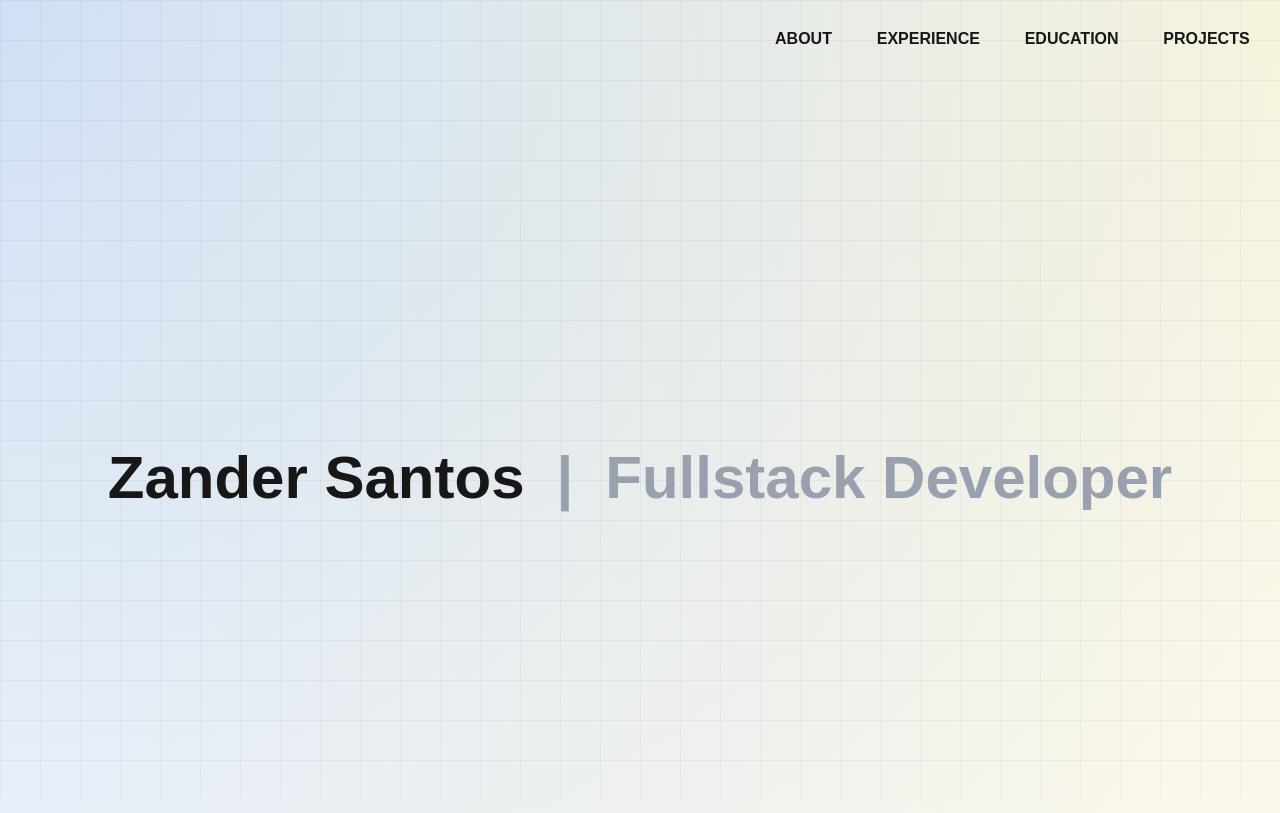
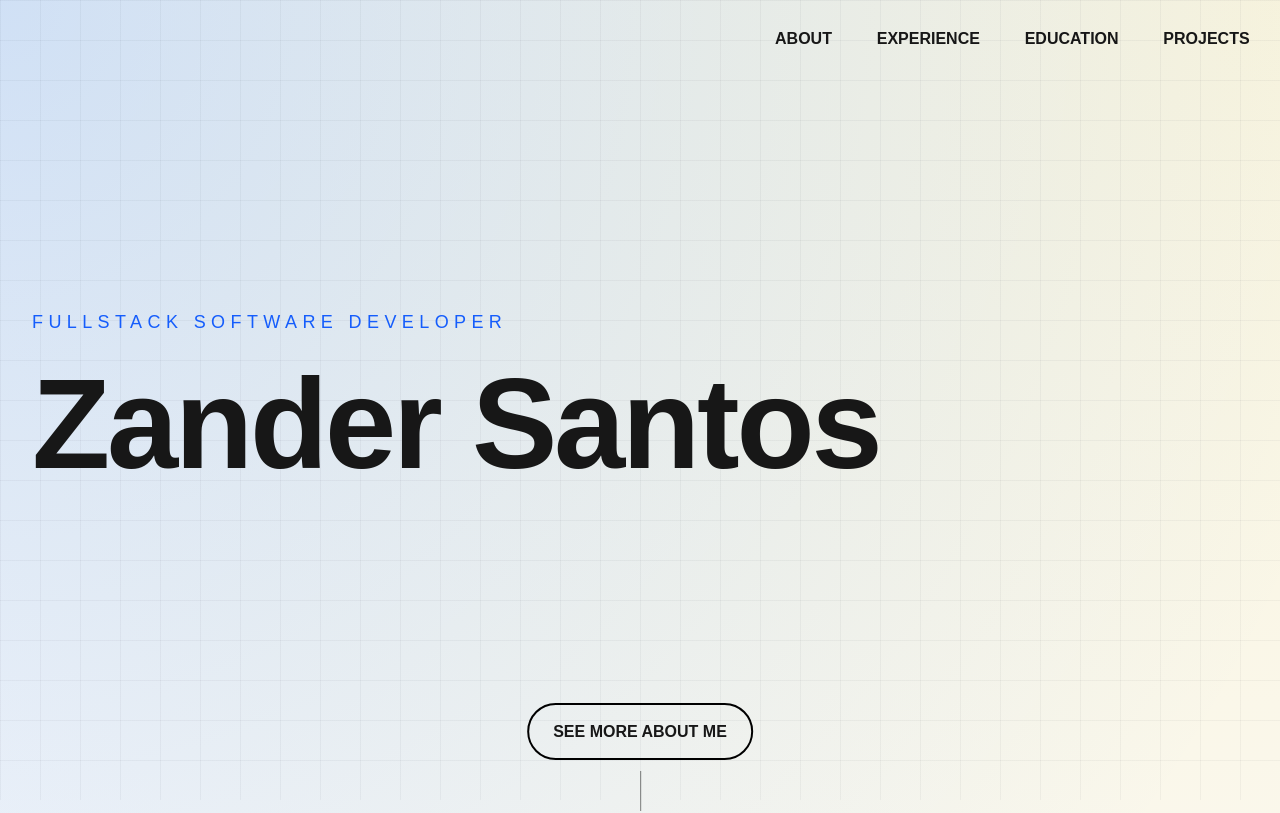
Before and after one commit to zandersantos/zander-santos-portfolio, a Next.js app in the folder zander-santos-portfolio/: page / in a window 1280 px wide. Shown: the top 813 px of the page. Built offline with nearby package versions, Linux system fonts and the light colour scheme.

Commit message:
Improved the Hero styling through the typography and positioning, and created a new scroll down button

```diff
--- a/zander-santos-portfolio/components/Hero.tsx
+++ b/zander-santos-portfolio/components/Hero.tsx
@@ -1,14 +1,25 @@
 const Hero = () => {
   return (
-    <div className="min-h-screen flex items-center justify-center px-8 py-8 space-x-8">
-      <h1 className="text-6xl font-bold">
-        Zander Santos
-      </h1>
-      <p className="text-6xl font-semibold text-gray-400">|</p>
-      <h2 className="text-6xl font-semibold text-gray-400">
-        Fullstack Developer
-      </h2>
-    </div>
+    <section className="min-h-screen flex items-center px-8">
+      <div className="max-w-7xl mx-auto w-full">
+        <div className="space-y-6 -translate-y-20">
+          <p className="uppercase tracking-[0.3em] text-lg text-blue-600">
+            Fullstack Software Developer
+          </p>
+          <h1 className="text-7xl md:text-9xl font-black tracking-tight leading-none">
+            Zander Santos
+          </h1>
+        </div>
+      </div>
+      <a
+        href="#about"
+        className="absolute bottom-10 left-1/2 -translate-x-1/2 flex flex-col items-center gap-3"
+      >
+        <span className="scroll-down">
+          See more about me
+        </span>
+      </a>
+    </section>
   );
 };
 
```
